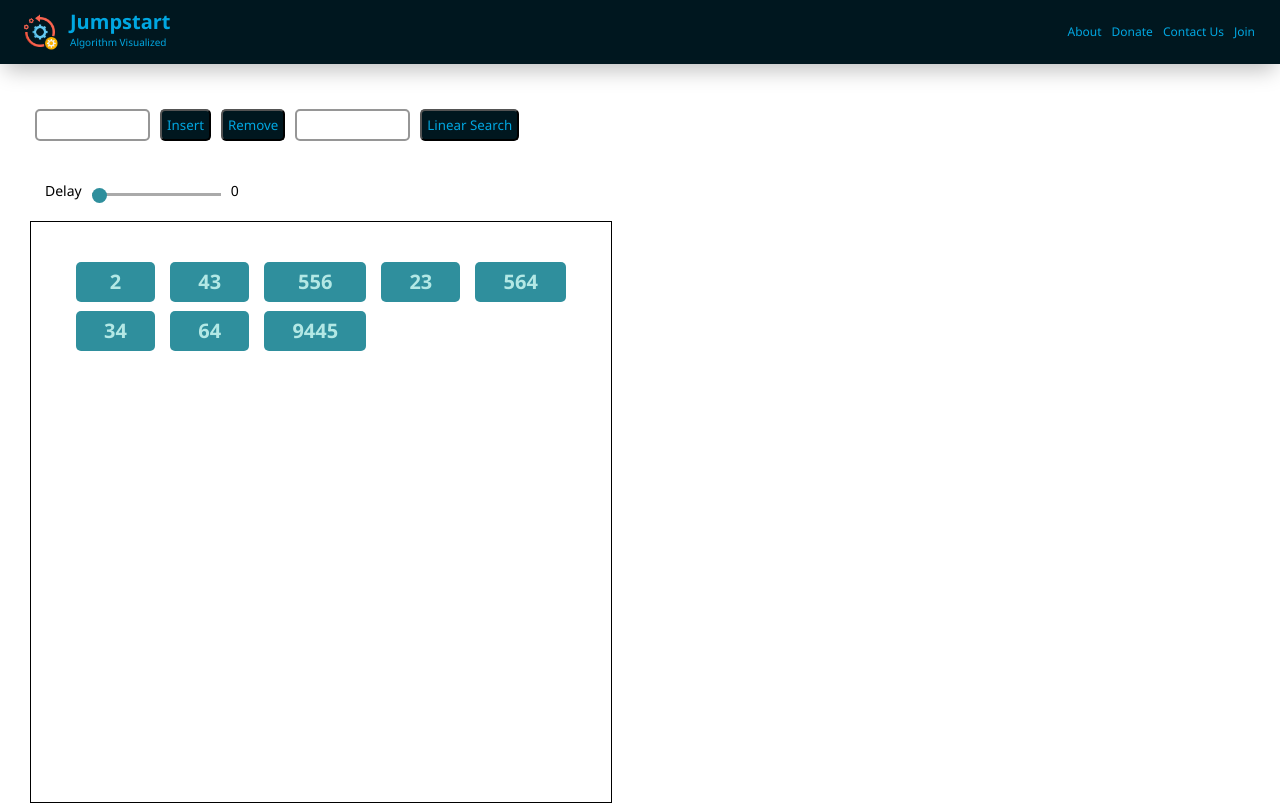
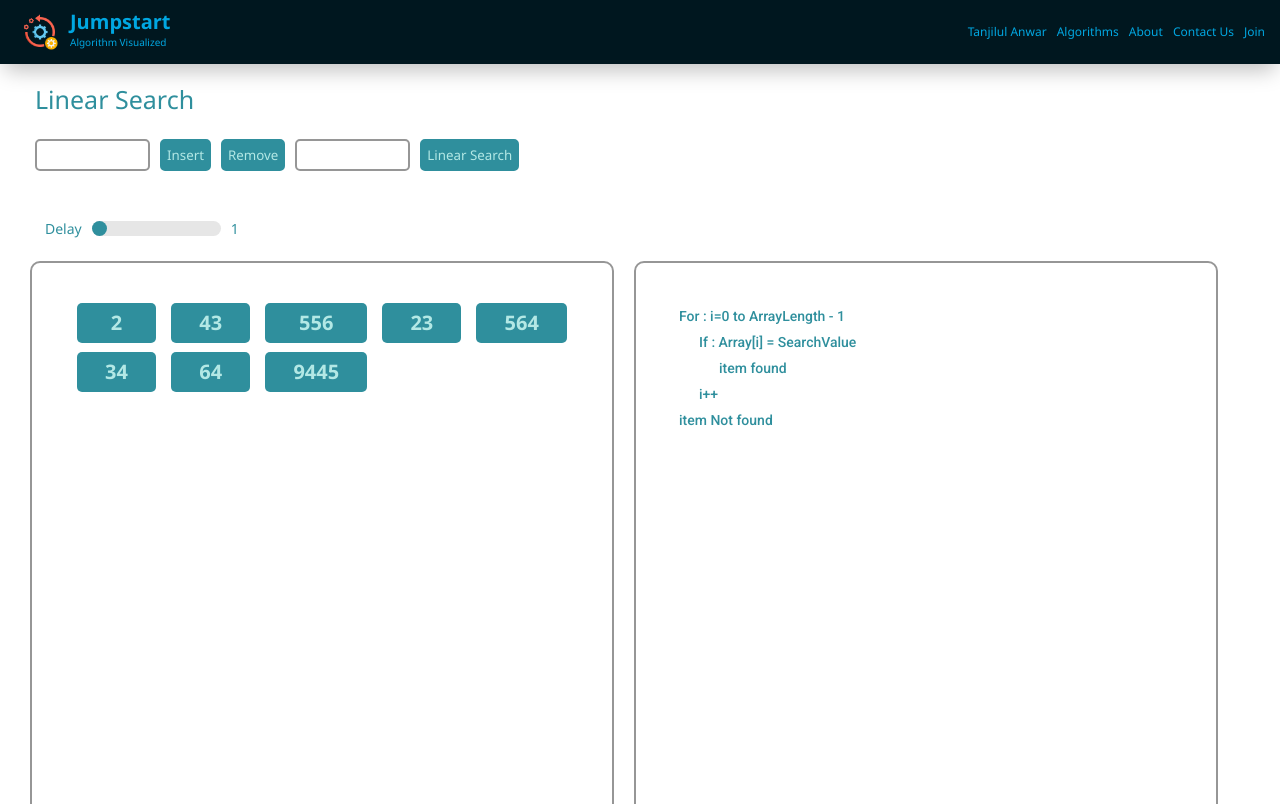
Before and after one commit to TanjilulAnwar/AlgorithmVisualization, an Angular app: page / in a window 1280 px wide. Shown: the top 804 px of the page. Built offline with nearby package versions, Linux system fonts and the light colour scheme.

Commit message:
Added PseudoCodeBar in linear search

```diff
--- a/src/app/component/algorithms/linear-search/linear-search.component.css
+++ b/src/app/component/algorithms/linear-search/linear-search.component.css
@@ -1,5 +1,13 @@
 .app-linear-search{
     display: block;
+}
+
+.app-linear-search-title{
+    padding: 5px;
+    color: #2F8F9D;
+    font-size: 25px;
+    font-weight: 500;
+    font-family: 'Segoe UI', Tahoma, Geneva, Verdana, sans-serif;
 }
 .app-linear-search-control{
     padding: 20px 20px 20px 0px;
@@ -7,17 +15,19 @@
 .app-linear-search-button{
     margin: 5px;
     padding: 5px;
-    color: var(--cerulean-blue);
-    background:  var(--rich-black);
+    background-color:#2F8F9D ;
+    color: #B3E8E5;
     font-family: 'Segoe UI', Tahoma, Geneva, Verdana, sans-serif;
     border-radius: 5px;
     outline: 0px;
+    border: 2px solid  #2F8F9D;
+    cursor: pointer;
 }
 
 .app-linear-search-button:hover{
-    color:var(--rich-black) ;
-    background: var(--cerulean-blue);
-    border: 2px solid  var(--cerulean-blue);
+    background-color:#B3E8E5 ;
+    color: #2F8F9D;
+    border: 2px solid  #B3E8E5;
 }
 .app-linear-search-input{
     margin: 5px;
@@ -26,6 +36,8 @@
     border: 2px solid #969696;
     border-radius: 5px;
     outline: 0px;
+    color: #2F8F9D;
+    font-weight: 500;
 
 }
 
@@ -34,8 +46,8 @@
     margin-left: 5px;
     margin-right: 5px;
     background-color:#2F8F9D ;
+    color: #B3E8E5;
     border-radius: 5px;
-    color: #B3E8E5;
     width: auto;
     display: flex;
     padding: 5px 10px 5px 10px;
@@ -50,7 +62,7 @@
     margin-right: 5px;
     background-color:tomato ;
     border-radius: 5px;
-    color: brown;
+    color: brown ;
     width: auto;
     display: flex;
     padding: 5px 10px 5px 10px;
@@ -60,6 +72,32 @@
     height: 30px;
 }
 
+.app-linear-search-button-abort{
+    margin: 5px;
+    padding: 5px;
+    background-color:rgb(252, 67, 34) ;
+    color: rgb(255, 250, 249);
+    font-family: 'Segoe UI', Tahoma, Geneva, Verdana, sans-serif;
+    border-radius: 5px;
+    outline: 0px;
+    border: 2px solid  rgb(252, 67, 34);
+    cursor: pointer;
+}
+
+.app-linear-search-button-abort:hover{
+
+    background-color:rgb(214, 56, 28) ;
+    border: 2px solid  rgb(214, 56, 28);
+
+
+}
+
+.app-linear-search-container{
+    display: flex;
+
+}
+
+
 .app-node-element{
     font-family: 'Segoe UI', Tahoma, Geneva, Verdana, sans-serif;
     font-weight: 600;
@@ -67,13 +105,40 @@
 
 }
 
+.app-linear-search-code-viewer{
+ margin-left: 20px;
+
+ padding: 40px;
+ width: 500px;
+ height: 500px;
+ border: 2px solid #969696;
+ border-radius: 10px;
+}
+
+
+.app-line-code{
+    color: #2F8F9D;
+    font-weight: 500;
+    padding: 3px;
+}
+.app-line-code-active{
+    color: tomato;
+    font-weight: 500;
+    padding: 3px;
+}
+
+.app-linear-search-code-viewer div>span{
+   margin-left: 20px;
+}
+
 .app-linear-search-canvas{
     /* display: flex; */
+
     padding: 40px;
     width: 500px;
     height: 500px;
-    border: 1px solid black;
-
+    border: 2px solid #969696;
+    border-radius: 10px;
     display: grid;
     grid-template-columns: auto auto auto auto auto ; /* set column sizes here */
     grid-template-rows:
@@ -116,7 +181,7 @@
 
 .slider-control{
     display: flex;
-    align-items: flex-start;
+    align-items: center;
    padding: 10px;
 
 }
@@ -126,6 +191,8 @@
     text-align: center;
     justify-content: center;
     align-items: center;
+    color: #2F8F9D;
+    font-weight: 500;
 
 }
 
@@ -140,10 +207,10 @@ input[type=range] {
   }
   input[type=range]::-webkit-slider-runnable-track {
     width: 100%;
-    height: 3px;
+    height: 15px;
     cursor: pointer;
-    box-shadow: 0px 0px 0px #000000, 0px 0px 0px #0d0d0d;
-    background: #aaaaaa;
+    background: #e6e6e6;
+    border-radius: 10px;
 
 
   }
@@ -156,7 +223,7 @@ input[type=range] {
     background: #2F8F9D;
     cursor: pointer;
     -webkit-appearance: none;
-    margin-top: -5.5px;
+    margin-top: 0px;
   }
 
   input[type=range]:focus::-ms-fill-lower {
--- a/src/app/component/algorithms/linear-search/linear-search.component.html
+++ b/src/app/component/algorithms/linear-search/linear-search.component.html
@@ -1,11 +1,13 @@
 <div class="app-linear-search">
+    <div class="app-linear-search-title">Linear Search</div>
+
     <div class="app-linear-search-control">
         <input min="0" max="999999" [(ngModel)]="inputValue" (keyup.enter)="pushItem()" class="app-linear-search-input" type="number" />
         <button class="app-linear-search-button" (click)="pushItem()">Insert</button>
         <button class="app-linear-search-button" (click)="popItem()">Remove</button>
         <input min="0" max="999999" [(ngModel)]="searchValue" (keyup.enter)="linearSearch()"  class="app-linear-search-input" type="number"/>
         <button class="app-linear-search-button" (click)="linearSearch()">Linear Search</button>
-
+        <button *ngIf="searchActive" class="app-linear-search-button-abort" (click)="abort=true">Abort</button>
         <span class="app-notice" >{{note}}</span>
     </div>
 
@@ -17,25 +19,11 @@
 
     </div>
 
-         <!-- <mat-slider
-              class="example-margin"
-              [disabled]="disabled"
-              [invert]="invert"
-              [max]="max"
-              [min]="min"
-              [step]="step"
-              [thumbLabel]="thumbLabel"
-              [tickInterval]="getSliderTickInterval()"
-              [(ngModel)]="timer"
-              [vertical]="vertical"
-              aria-labelledby="example-name-label">
-          </mat-slider> -->
 
 
 
-
-
-    <div class="app-linear-search-canvas">
+   <div class="app-linear-search-container">
+ <div class="app-linear-search-canvas">
         <!-- [ngClass]="(epicActive && (activeEpicId === epic.id)) ? 'side-panel-item-active' :'side-panel-item-passive'" -->
     <div class="app-node"
     *ngFor="let item of inputStack;let indexOfelement=index;"
@@ -47,4 +35,16 @@
     </div>
 
 
+    <div class="app-linear-search-code-viewer">
+    <div [ngClass]="(lineNo == 1)? 'app-line-code-active' :'app-line-code'">For : i=0 to ArrayLength - 1</div>
+    <div [ngClass]="(lineNo == 2)? 'app-line-code-active' :'app-line-code'"><span></span>If : Array[i] = SearchValue</div>
+    <div [ngClass]="(lineNo == 3)? 'app-line-code-active' :'app-line-code'"> <span></span> <span></span>  item found </div>
+    <div [ngClass]="(lineNo == 4)? 'app-line-code-active' :'app-line-code'"><span></span>i++</div>
+    <div [ngClass]="(lineNo == 5)? 'app-line-code-active' :'app-line-code'">item Not found </div>
+    </div>
+
+   </div>
+
+
+
 </div>
--- a/src/app/component/algorithms/linear-search/linear-search.component.ts
+++ b/src/app/component/algorithms/linear-search/linear-search.component.ts
@@ -1,4 +1,5 @@
 import { Component, OnInit } from '@angular/core';
+import { ArgumentOutOfRangeError } from 'rxjs';
 
 @Component({
   selector: 'app-linear-search',
@@ -9,41 +10,13 @@ export class LinearSearchComponent implements OnInit {
 
   activeIndex: any;
   searchActive: boolean | undefined = false;
+  abort: boolean | undefined = false;
   inputValue: any;
   searchValue:any;
   note = "";
   inputStack: number[] = []
-
-///slider///////////////
-autoTicks = false;
-disabled = false;
-invert = false;
-max = 100;
-min = 0;
-showTicks = false;
-step = 1;
-thumbLabel = false;
-timer = 0;
-multiple = 10;
-vertical = false;
-tickInterval = 1;
-
-getSliderTickInterval(): number | 'auto' {
-  if (this.showTicks) {
-    return this.autoTicks ? 'auto' : this.tickInterval;
-  }
-
-  return 0;
-}
-///slider///////////////
-
-
-
-
-
-
-
-
+  lineNo=0
+  timer =1
 
 
 
@@ -84,12 +57,35 @@ getSliderTickInterval(): number | 'auto' {
     this.inputStack.pop();
   }
 
+async lineDelay(lineNo:any){
+  this.lineNo =lineNo
+  await this.delay(this.timer*10)
+}
+
+async isAborted(){
+  if(this.abort){
+    this.abort = false;
+    this.searchValue =null;
+    this.activeIndex = undefined;
+    this.note = "Search Aborted!";
+    await this.delay(1000);
+    this.searchActive=false
+    return true;
+  }
+  return false;
+}
+
+
+
   async linearSearch() {
+
 
     if (this.searchValue === undefined || this.searchValue === null) {
       this.note = "Please enter a value to search !"
       return;
     }
+
+    var temp = this.searchValue
 
     this.activeIndex = undefined;
     var len = this.inputStack.length;
@@ -99,23 +95,52 @@ getSliderTickInterval(): number | 'auto' {
     }
 
 
-    //this.searchActive = true;
+    this.searchActive = true;
     this.note = "Searching  for "+this.searchValue+" ...."
     for (var i = 0; i < len; i++) {
-      this.activeIndex = i;
-      await this.delay(this.timer *10);
-      if (this.inputStack[i] == this.searchValue) {
-        this.note = this.searchValue + " found at index " + i;
-        this.searchValue =null;
-        // this.searchActive = false;
+
+
+      // if(this.abort){
+      //   this.abort = false;
+      //   this.searchValue =null;
+      //   this.activeIndex = undefined;
+      //   this.note = "Search Aborted!";
+      //   await this.delay(1000);
+      //   this.searchActive=false
+      //   return;
+      // }
+
+      if(await this.isAborted()){
         return;
       }
 
+
+      this.activeIndex = i;
+      if(i>0){
+        await this.lineDelay(4)}
+
+      await this.lineDelay(1)
+
+      await this.delay(this.timer *10);
+
+      await this.lineDelay(2)
+
+      if (this.inputStack[i] == this.searchValue) {
+        await this.lineDelay(3)
+        this.note = temp + " found at index " + i;
+        this.searchValue =null;
+        this.searchActive = false;
+
+        return;
+      }
+
+
     }
 
-    //this.searchActive = false;
+    await this.lineDelay(5)
+    this.searchActive = false;
     this.activeIndex = undefined;
-    this.note = this.searchValue + " not found in array!";
+    this.note = temp + " not found in array!";
     this.searchValue =null;
   }
 
--- a/src/app/component/shared/nav-bar/nav-bar.component.html
+++ b/src/app/component/shared/nav-bar/nav-bar.component.html
@@ -13,6 +13,12 @@
 
       <div class="app-topbar-space"></div>
     <div class="app-topbar-left">
+      <div class="app-topbar-left-item" >
+        <a href="https://github.com/TanjilulAnwar">Tanjilul Anwar</a>
+      </div>
+      <div class="app-topbar-left-item" >
+        <a href="https://github.com/TanjilulAnwar">Algorithms</a>
+      </div>
     <div class="app-topbar-left-item" *ngFor="let item of topBarItems">
         <a routerLink="{{item.link}}">{{item.name}}</a>
 
--- a/src/assets/sd.json
+++ b/src/assets/sd.json
@@ -8,11 +8,7 @@
             "name": "About",
             "link": "about"
         },
-        {
-            "id": 2,
-            "name": "Donate",
-            "link": "donate"
-        },
+
         {
             "id": 3,
             "name": "Contact Us",
```
